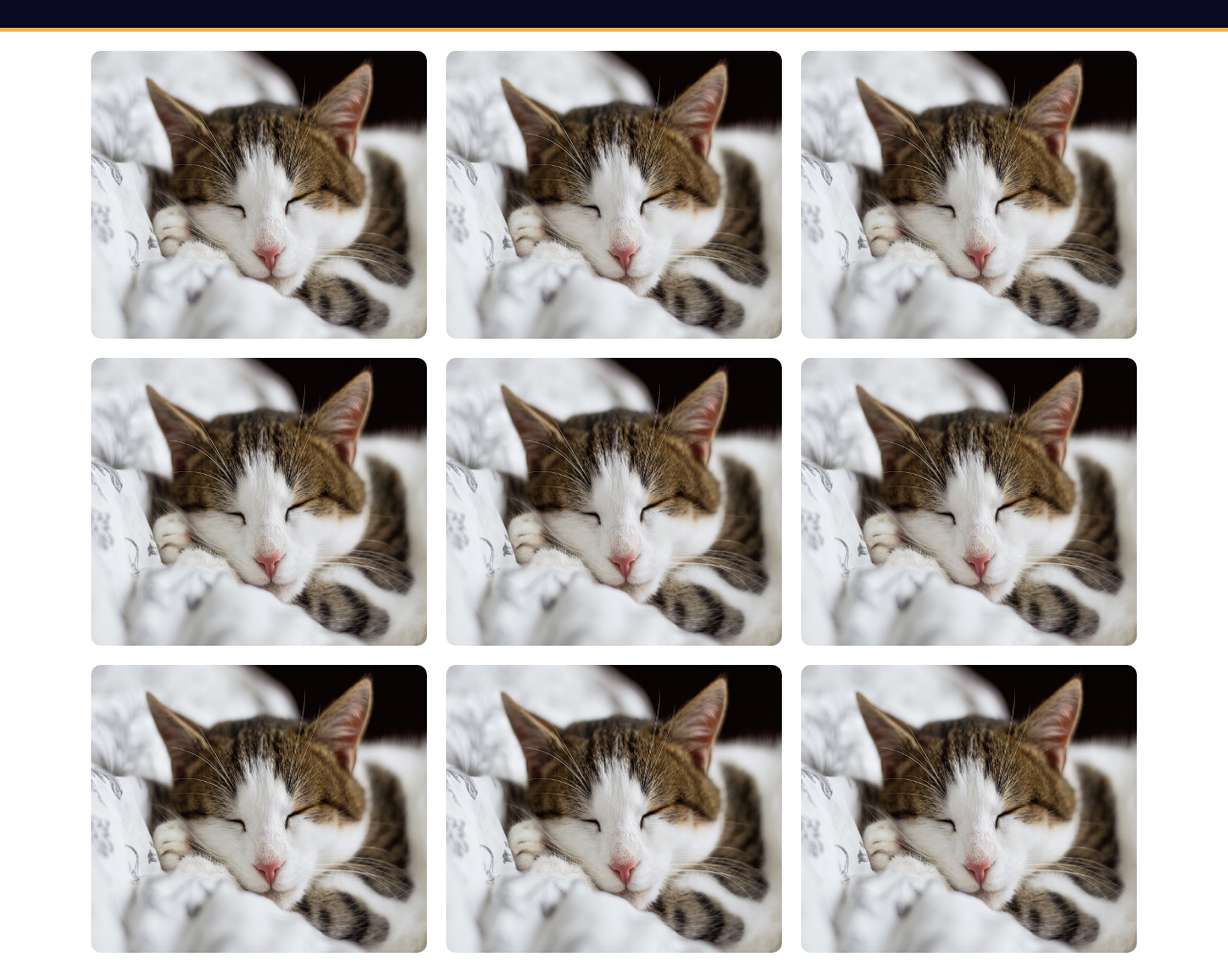
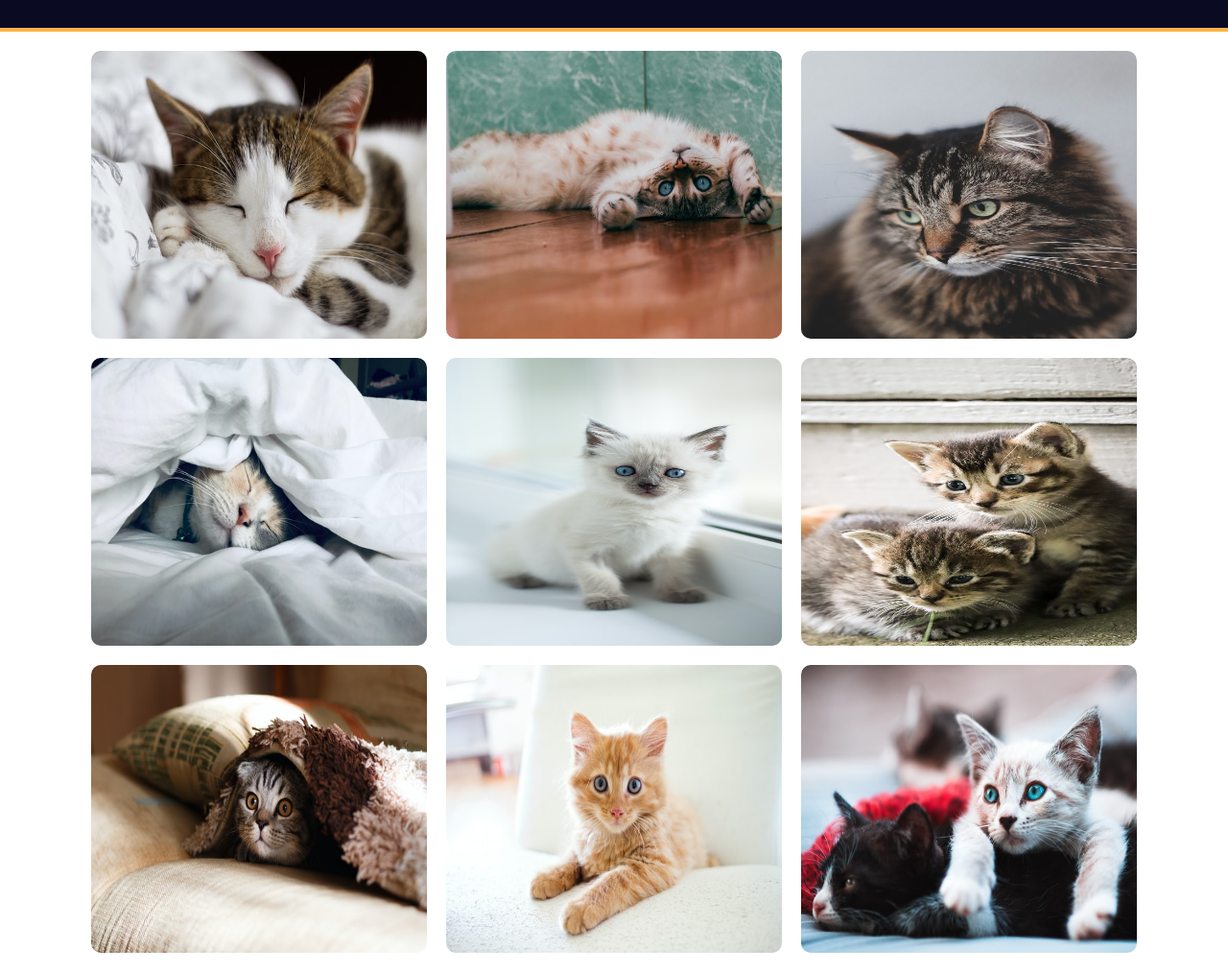
Before and after one commit to abhi1994j/Cat_Gallery_App, a plain HTML site: page index.html in a window 1280 px wide. Shown: the part 72-1085 px from the top of the page at 96% size. Drawn offline with Linux system fonts and the light colour scheme.

Commit message:
update images

```diff
--- a/css/style.css
+++ b/css/style.css
@@ -20,6 +20,7 @@ main{
     flex-direction: row;
     gap: 20px;
     padding: 20px 10px;
+    max-width: 1400px;
 }
 
 .img{
--- a/index.html
+++ b/index.html
@@ -11,15 +11,15 @@
         <h1>CSS FLEXBOX PHOTO GALLERY</h1>
     </header>
     <main>
-        <img class="img" src="./css/assets/image.png" alt="cat 1">
-        <img class="img" src="./css/assets/image.png" alt="cat 2">
-        <img class="img" src="./css/assets/image.png" alt="cat 3">
-        <img class="img" src="./css/assets/image.png" alt="cat 4">
-        <img class="img" src="./css/assets/image.png" alt="cat 5">
-        <img class="img" src="./css/assets/image.png" alt="cat 6">
-        <img class="img" src="./css/assets/image.png" alt="cat 7">
-        <img class="img" src="./css/assets/image.png" alt="cat 8">
-        <img class="img" src="./css/assets/image.png" alt="cat 9">
+        <img class="img" src="./css/assets/cat-1.png" alt="cat 1">
+        <img class="img" src="./css/assets/cat-2.png" alt="cat 2">
+        <img class="img" src="./css/assets/cat-3.png" alt="cat 3">
+        <img class="img" src="./css/assets/cat-4.png" alt="cat 4">
+        <img class="img" src="./css/assets/cat-5.png" alt="cat 5">
+        <img class="img" src="./css/assets/cat-6.png" alt="cat 6">
+        <img class="img" src="./css/assets/cat-7.png" alt="cat 7">
+        <img class="img" src="./css/assets/cat-8.png" alt="cat 8">
+        <img class="img" src="./css/assets/cat-9.png" alt="cat 9">
     </main>
 </body>
 </html>
```
Also changed, not shown: css/assets/cat-1.png (renamed from css/assets/image.png), css/assets/cat-2.png (added), css/assets/cat-3.png (added), css/assets/cat-4.png (added), css/assets/cat-5.png (added), css/assets/cat-6.png (added), css/assets/cat-7.png (added), css/assets/cat-8.png (added), css/assets/cat-9.png (added).
